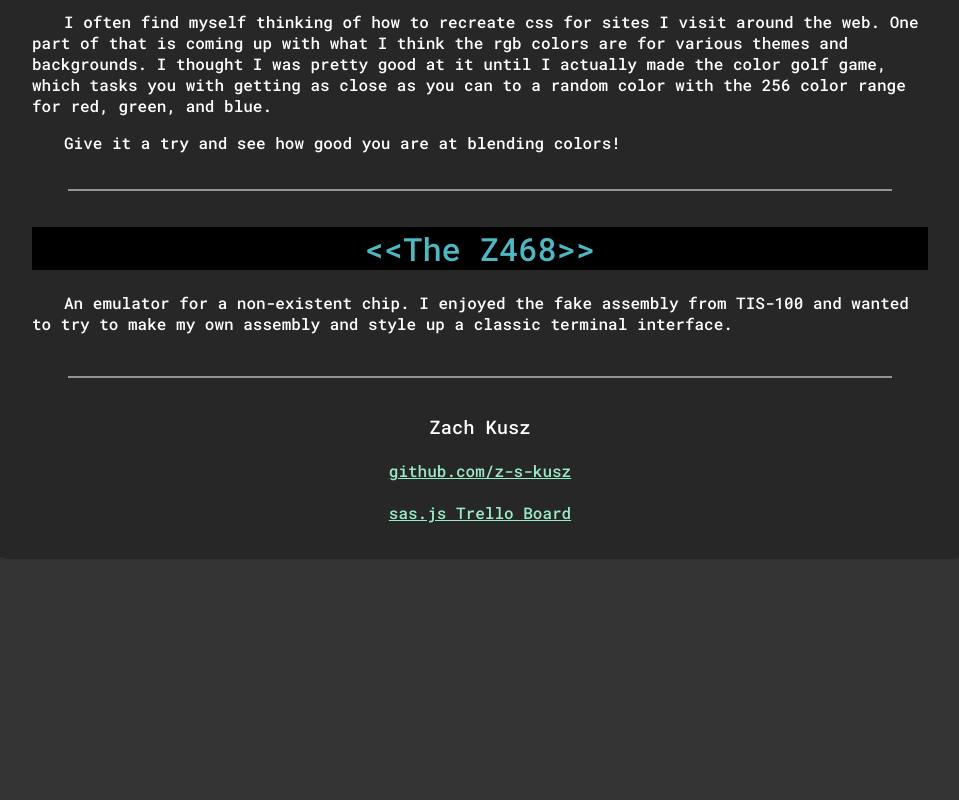
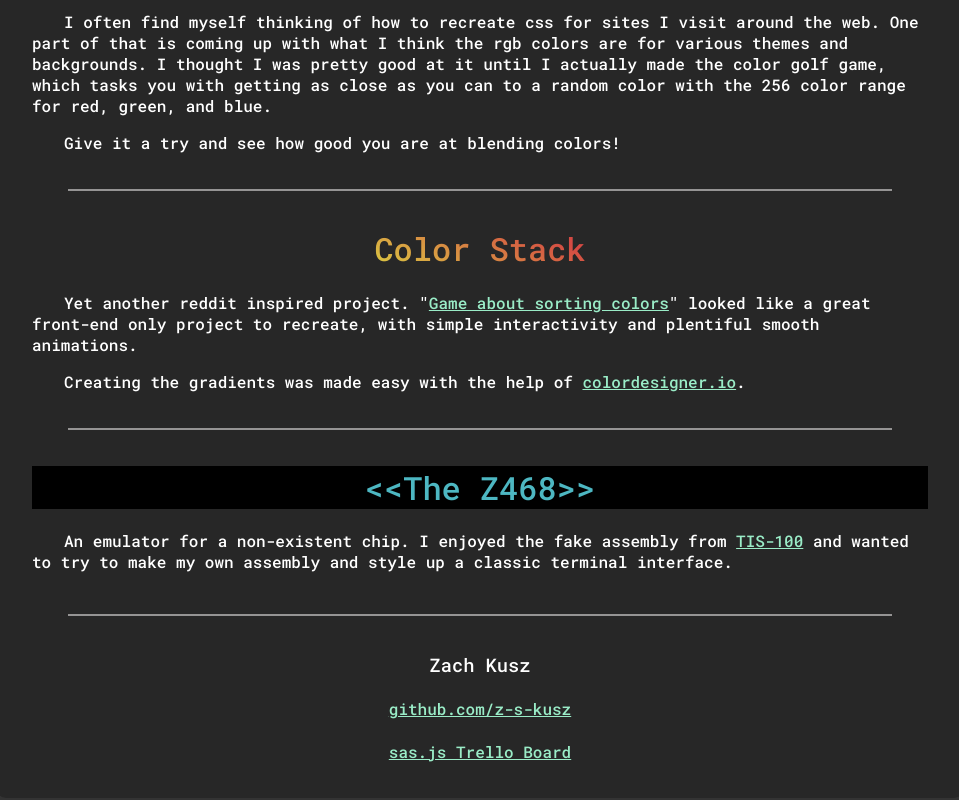
Before and after one commit to z-s-kusz/short-attention-span-js, a Vue app: page /about in a window 1280 px wide. Shown: the part 1517-2317 px from the top of the page, without its empty margins (160-1119 px from the left). Before the commit the page ends 2088 px from the top, so only its background shows below. Built offline with nearby package versions, Linux system fonts and the light colour scheme.

Commit message:
chore: updated about page with color stack info

```diff
--- a/src/views/About.vue
+++ b/src/views/About.vue
@@ -45,17 +45,14 @@
       <span class="folk-secondary">"</span>
       <span class="folk-primary">Royal Folk</span>.<span class="folk-secondary">"</span>
     </p>
-    <p>
-      * Edit 1: Now that netlify functions have been improved I might migrate over to it in
+    <p>* Edit 1: Now that netlify functions have been improved I might migrate over to it in
       a future update.
     </p>
-    <p>
-      ** Edit 2: Migration successful! Not only was I able to convert my node/express api
+    <p>** Edit 2: Migration successful! Not only was I able to convert my node/express api
       to netlify functions in less than 2 hours, I was able to remove the heroku specific
       "wakeup" server code. The netlify functions docs could use some work but I will definitely
       be using them again.
       Here's hoping netlify stays free (or at least cheap).
-
     </p>
     <div class="spacer"></div>
 
@@ -78,8 +75,23 @@
     <p>Give it a try and see how good you are at blending colors!</p>
     <div class="spacer"></div>
 
+    <h1 class="color-stack">Color Stack</h1>
+    <p>Yet another reddit inspired project.
+      "<a
+        href="https://www.reddit.com/r/oddlysatisfying/comments/wlkbpv/oc_ive_made_a_game_about_sorting_colors/"
+        target="_blank">Game about sorting colors</a>"
+      looked like a great front-end only project to recreate, with simple interactivity
+      and plentiful smooth animations.
+    </p>
+
+    <p>Creating the gradients was made easy with the help of
+      <a href="https://colordesigner.io/gradient-generator" target="_blank">colordesigner.io</a>.
+    </p>
+    <div class="spacer"></div>
+
     <h1 class="z468">&lt;&lt;The Z468&gt;&gt;</h1>
-    <p>An emulator for a non-existent chip. I enjoyed the fake assembly from TIS-100
+    <p>An emulator for a non-existent chip. I enjoyed the fake assembly from
+      <a href="https://www.zachtronics.com/tis-100" target="_blank">TIS-100</a>
       and wanted to try to make my own assembly and style up a classic terminal interface.
     </p>
     <div class="spacer"></div>
@@ -179,4 +191,16 @@ h3, h4 {
   background-color: black;
   color: #4DB7C2;
 }
+
+.color-stack {
+  background: linear-gradient(
+    25deg,
+    hsl(70.74, 100%, 62.75%) 25%,
+    hsl(2.9, 62.77%, 54.71%) 60%
+    );
+  -webkit-text-fill-color: transparent;
+  text-fill-color: transparent;
+  -webkit-background-clip: text;
+  background-clip: text;
+}
 </style>
```
